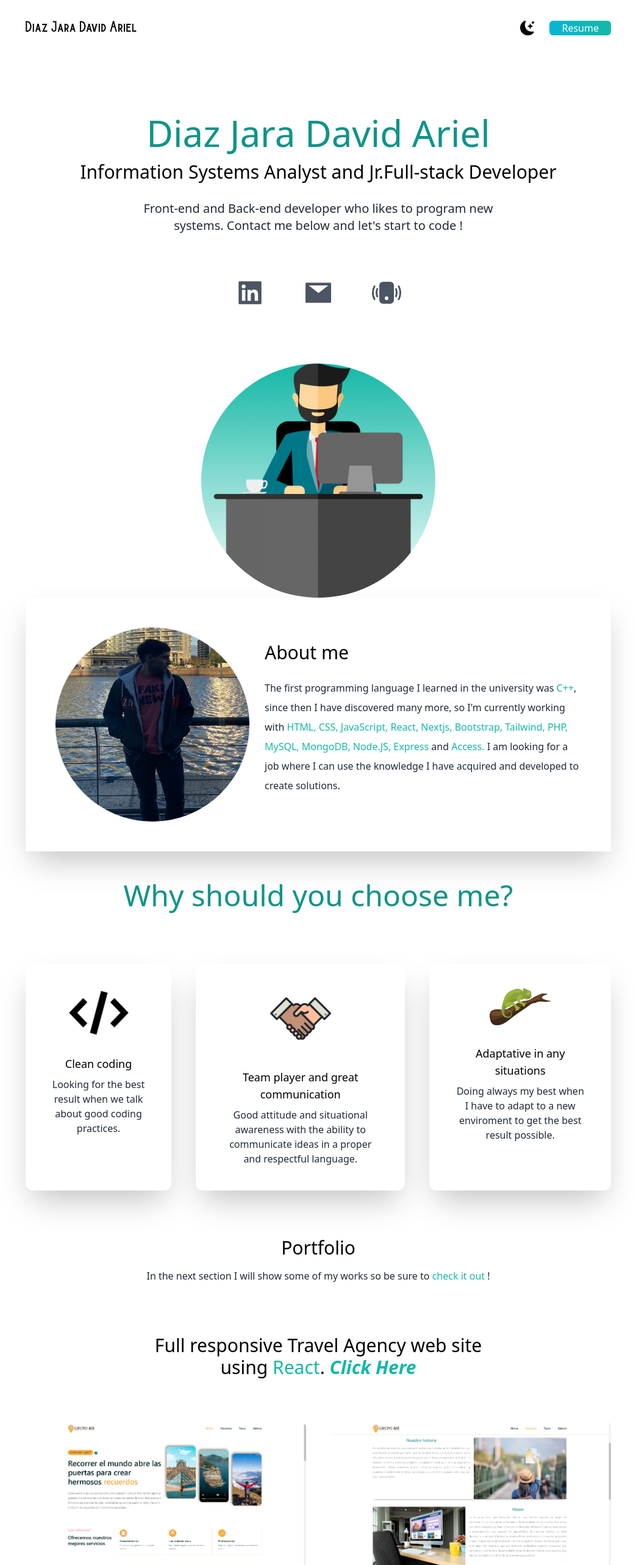
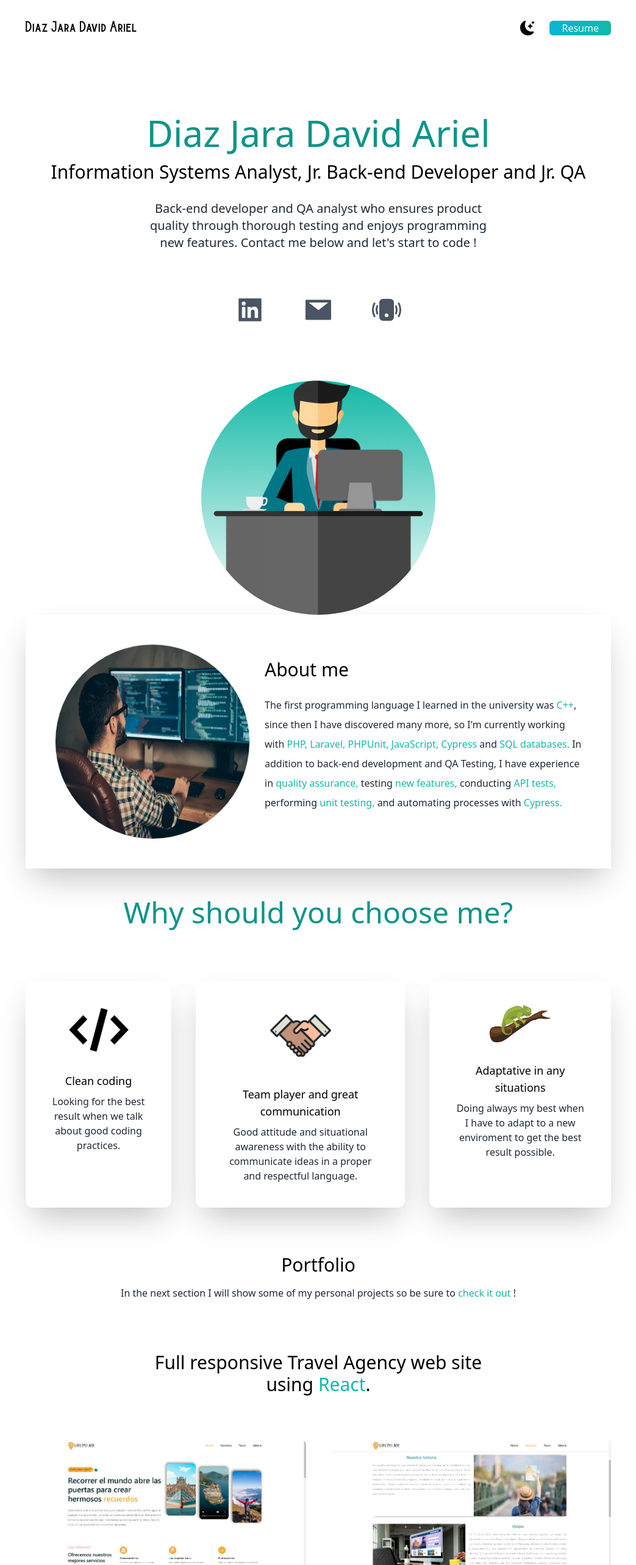
Before and after one commit to imrulii/david-portfolio, a Next.js app: page / in a window 1280 px wide. Shown: the top 2566 px of the page at 61% size, without its empty margins (118-1161 px from the left). Built offline with nearby package versions, Linux system fonts and the light colour scheme.

Commit message:
Actualizacion del portfolio en enero del 2025

```diff
--- a/pages/index.js
+++ b/pages/index.js
@@ -24,6 +24,7 @@ import Web15 from "../public/travel2.png";
 import Web16 from "../public/travel3.png";
 import Web17 from "../public/travel4.png";
 import Perfil from "../public/perfil-pr2.jpg";
+import Programando from "../public/Programando.png";
 import { useState } from "react";
 import Link from "next/link";
 
@@ -52,7 +53,7 @@ export default function Home() {
               </li>
               <a
                 className="bg-gradient-to-r from-cyan-500 to-teal-500 text-white px-5 rounded-md ml-6"
-                href="../public/resume.pdf"
+                href="/resume.pdf"
                 alt=""
                 rel="noopener noreferrer"
                 download="resume.pdf"
@@ -67,10 +68,11 @@ export default function Home() {
               Diaz Jara David Ariel
             </h2>
             <h3 className="text-2xl py-2 md:text-3xl dark:text-white">
-              Information Systems Analyst and Jr.Full-stack Developer
+              Information Systems Analyst, Jr. Back-end Developer and Jr. QA
             </h3>
             <p className="text-md py-5 leading-8 text-gray-800 md:text-xl max-w-xl mx-auto dark:text-gray-400">
-              Front-end and Back-end developer who likes to program new systems.
+              Back-end developer and QA analyst who ensures product quality
+              through thorough testing and enjoys programming new features.
               Contact me below and let&apos;s start to code !
             </p>
           </div>
@@ -79,20 +81,17 @@ export default function Home() {
               className="cursor-pointer"
               onClick={() =>
                 (window.location.href =
-                  "https://www.linkedin.com/in/david-ariel-diaz/")
-              }
+                  "https://www.linkedin.com/in/david-ariel-diaz/")}
             />
             <AiFillMail
               className="cursor-pointer"
               onClick={() =>
-                (window.location.href = "mailto:davidarield94@gmail.com")
-              }
+                (window.location.href = "mailto:davidarield96@gmail.com")}
             />
             <BsFillPhoneVibrateFill
               className="cursor-pointer"
               onClick={() =>
-                (window.location.href = "https://wa.me/+5493826441588")
-              }
+                (window.location.href = "https://wa.me/+595992540330")}
             />
           </div>
           <div className="relative mx-auto bg-gradient-to-b from-teal-500 rounded-full w-80 h-80 mt-20 overflow-hidden md:h-96 md:w-96">
@@ -103,7 +102,7 @@ export default function Home() {
           <div className="p-8 sm:p-12 shadow-2xl">
             <div className="flex flex-col space-y-4 md:space-y-0 md:space-x-6 md:flex-row">
               <Image
-                src={Perfil}
+                src={Programando}
                 alt="profile picture"
                 className="self-center flex-shrink-0 w-80 h-80 border rounded-full md:justify-self-start bg-gray-100 dark:bg-gray-300 dark:border-gray-700"
               />
@@ -116,12 +115,19 @@ export default function Home() {
                   <span className="text-teal-500">C++</span>, since then I have
                   discovered many more, so I&apos;m currently working with{" "}
                   <span className="text-teal-500">
-                    HTML, CSS, JavaScript, React, Nextjs, Bootstrap, Tailwind,
-                    PHP, MySQL, MongoDB, Node.JS, Express
+                    PHP, Laravel, PHPUnit, JavaScript, Cypress
                   </span>{" "}
-                  and <span className="text-teal-500">Access.</span> I am
-                  looking for a job where I can use the knowledge I have
-                  acquired and developed to create solutions.
+                  and <span className="text-teal-500">SQL databases.</span> In
+                  addition to back-end development and QA Testing, I have experience in {" "}
+                  <span className="text-teal-500">quality assurance,</span>{" "}
+                  testing <span className="text-teal-500">new features,</span> {" "}
+                  conducting  <span className="text-teal-500">
+                    API tests,
+                  </span>{" "}
+                  performing {" "}
+                  <span className="text-teal-500">unit testing,</span> and
+                  automating processes with {" "}
+                  <span className="text-teal-500">Cypress.</span> {" "}
                 </p>
               </div>
             </div>
@@ -186,7 +192,7 @@ export default function Home() {
           <div className="text-center pt-8">
             <h3 className="text-3xl py-1 dark:text-white">Portfolio</h3>
             <p className="text-md py-2 leading-8 text-gray-800 dark:text-gray-400">
-              In the next section I will show some of my works so be sure to{" "}
+              In the next section I will show some of my personal projects so be sure to{" "}
               <span className="text-teal-500">check it out</span> !
             </p>
           </div>
@@ -195,14 +201,6 @@ export default function Home() {
               <h3 className="text-3xl py-8 max-w-xl mx-auto dark:text-white">
                 Full responsive Travel Agency web site using{" "}
                 <span className="text-teal-500">React</span>.{" "}
-                <span
-                  className="cursor-pointer text-teal-500 hover:text-teal-700 font-bold italic"
-                  onClick={() =>
-                    (window.location.href = "https://travelersgrupomr.com.py")
-                  }
-                >
-                  Click Here
-                </span>
               </h3>
             </div>
             <div className="flex flex-col gap-10 py-10 lg:flex-row lg:flex-wrap">
@@ -298,16 +296,7 @@ export default function Home() {
                 <span className="text-teal-500">
                   HTML, CSS, JavaScript, PHP{" "}
                 </span>
-                and <span className="text-teal-500">MySQL </span>.{" "}
-                <span
-                  className="cursor-pointer text-teal-500 hover:text-teal-700 font-bold italic"
-                  onClick={() =>
-                    (window.location.href =
-                      "https://sscandiwwebtest.000webhostapp.com/index.php")
-                  }
-                >
-                  Click Here
-                </span>
+                and <span className="text-teal-500">MySQL</span>.{" "}
               </h3>
             </div>
             <div className="flex flex-col gap-10 py-10 lg:flex-row lg:flex-wrap">
@@ -338,7 +327,7 @@ export default function Home() {
               <h3 className="text-3xl py-8 max-w-xl mx-auto dark:text-white">
                 Full responsive Hotel web site using{" "}
                 <span className="text-teal-500">React </span>
-                and <span className="text-teal-500">Tailwind </span>.{" "}
+                and <span className="text-teal-500">Tailwind</span>.{" "}
               </h3>
             </div>
             <div className="flex flex-col gap-10 py-10 lg:flex-row lg:flex-wrap">
@@ -389,7 +378,7 @@ export default function Home() {
               <h3 className="text-3xl py-8 max-w-xl mx-auto dark:text-white">
                 Full responsive Petshop web site using{" "}
                 <span className="text-teal-500">Next.Js </span>
-                and <span className="text-teal-500">Tailwind </span>.{" "}
+                and <span className="text-teal-500">Tailwind</span>.{" "}
               </h3>
             </div>
             <div className="flex flex-col gap-10 py-10 lg:flex-row lg:flex-wrap">
@@ -435,7 +424,6 @@ export default function Home() {
               </div>
             </div>
           </div>
-
         </section>
       </main>
     </div>
```
Also changed, not shown: public/Programando.png (added), 1 other file (tests, documents, lock files or other folders).
